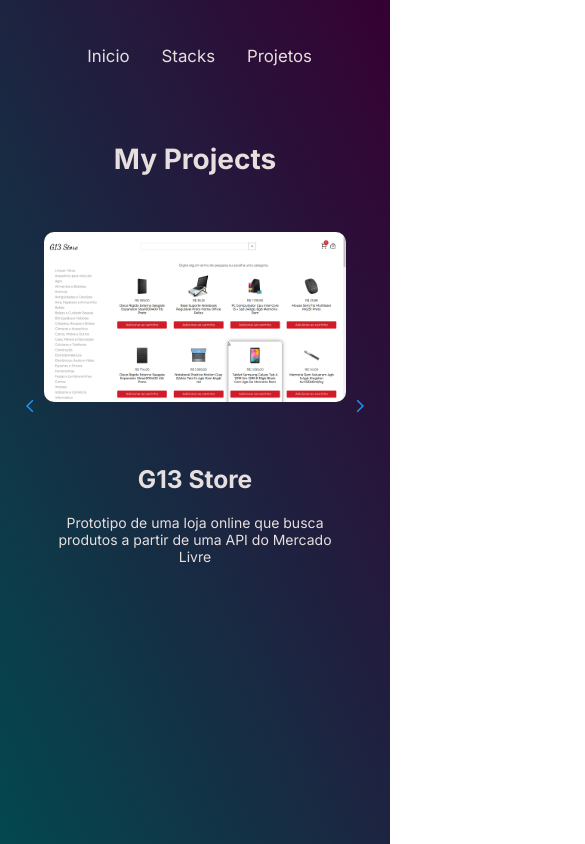
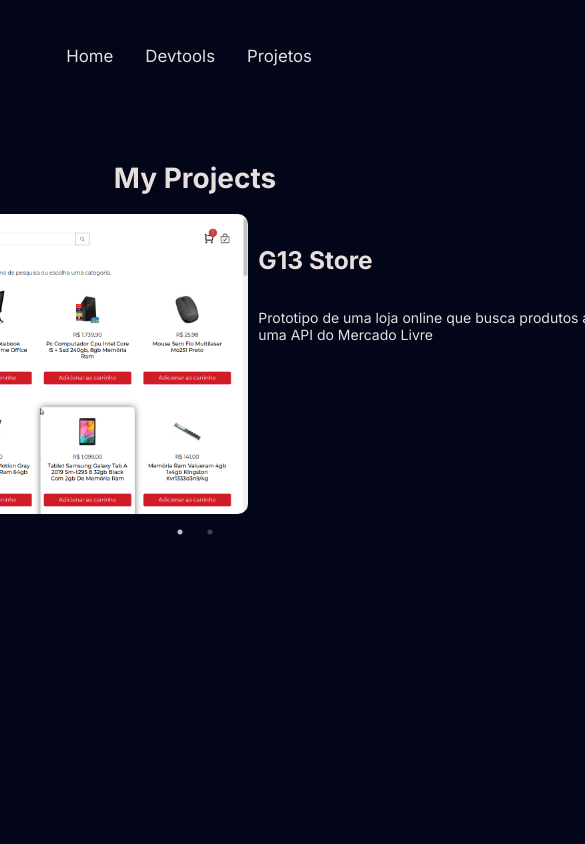
Before and after one commit to johnealves/johnealves.github.io, a React (Create React App) app: page /projects in a window 390 px wide. Shown: the top 844 px of the page, 585 px wide, since content can reach past the window. Built offline with nearby package versions, Linux system fonts and the light colour scheme.

Commit message:
insert slick carrousel on projects

```diff
--- a/package.json
+++ b/package.json
@@ -14,6 +14,8 @@
     "react-icons": "^4.2.0",
     "react-router-dom": "^5.2.0",
     "react-scripts": "4.0.3",
+    "react-slick": "^0.28.1",
+    "slick-carousel": "^1.8.1",
     "web-vitals": "^1.1.1"
   },
   "homepage": "https://johnealves.github.io/johnealves.github.io/",
--- a/public/index.html
+++ b/public/index.html
@@ -4,6 +4,8 @@
     <meta charset="utf-8" />
     <link rel="icon" href="%PUBLIC_URL%/favicon.ico" />
     <meta name="viewport" content="width=device-width, initial-scale=1" />
+    <link rel="stylesheet" type="text/css" charset="UTF-8" href="https://cdnjs.cloudflare.com/ajax/libs/slick-carousel/1.6.0/slick.min.css" />
+    <link rel="stylesheet" type="text/css" href="https://cdnjs.cloudflare.com/ajax/libs/slick-carousel/1.6.0/slick-theme.min.css" />
     <title>Portifolio</title>
   </head>
   <body>
--- a/src/App.css
+++ b/src/App.css
@@ -1,12 +1,14 @@
 @import url('https://fonts.googleapis.com/css2?family=Inter:wght@100;200;300;400;500;600;700;800;900&display=swap');
+@import "~slick-carousel/slick/slick.css";
+@import "~slick-carousel/slick/slick-theme.css";
 
 * {
   box-sizing: border-box;
 }
 
 body {
-  /* background-color: #1E252E; */
-  background-image: linear-gradient(to right top, #03484e, #360033);
+  background-color: #030518;
+  /* background-image: linear-gradient(to right top, #03484e, #360033); */
   color: #E7DFDD;
   font-family: "Inter", Helvetica, Arial, sans-serif;
   margin: 0 1rem;
--- a/src/App.js
+++ b/src/App.js
@@ -9,14 +9,9 @@
   return (
     <div>
       <header>
-        <div className="hamburguer"> Menu
-          <div className="menu-item"><Link exact to="/">Inicio</Link></div>
-          <div className="menu-item"><Link exact to="/stacks">Stacks</Link></div>
-          <div className="menu-item"><Link exact to="/projects">Projetos</Link></div>
-        </div>
         <nav className="main-menu">
-          <Link exact to="/">Inicio</Link>
-          <Link exact to="/stacks">Stacks</Link>
+          <Link exact to="/">Home</Link>
+          <Link exact to="/stacks">Devtools</Link>
           <Link exact to="/projects">Projetos</Link>
         </nav>
       </header>
--- a/src/Component/Home.jsx
+++ b/src/Component/Home.jsx
@@ -8,10 +8,9 @@
       <section className='home-container' id='home'>
         <section className='info-container'>
           <h1>Johne Alves</h1>
-          <h2><span className='linha-vertical'/>Front-end Developer</h2>
+          <h2><span className='linha-vertical'/>Full-stack Developer</h2>
           <p>
             Este é o meu portifolio onde exponho meus pricipais trabalhos e meu amor pela programação.<br/>
-            Sou formado em Economia pela UFRRJ mas atualmente estudo desenvolvimento web full stack na Trybe.
           </p>
           <div>
             <a href="https://www.linkedin.com/in/johne-alves/"  target="_blank" rel="noreferrer">
--- a/src/Component/Projects.jsx
+++ b/src/Component/Projects.jsx
@@ -1,50 +1,23 @@
 import React, { Component } from 'react';
-import projectList from '../data';
-import { FcNext, FcPrevious } from 'react-icons/fc';
 import '../Styles/Projects.css';
+import SimpleSlider from './SimpleSlider';
 
 class Projects extends Component {
-  constructor(props) {
-    super(props);
+  render() {
 
-    this.nextProject = this.nextProject.bind(this);
-    this.previousProject = this.previousProject.bind(this);
-
-    this.state = {
-      index: 0,
+    return (
+      <div className="projects-container">
+        <h1 className="title-page">My Projects</h1>
+        <div className="slider-container">
+          <SimpleSlider />
+        </div>
+      </div>
+    );
   }
 }
 
-  nextProject() {
-    const { index } = this.state;
-    if (index === (projectList.length - 1)) {
-      this.setState({ index: 0 })
-    } else {
-      this.setState({ index: index + 1 })
-    }
-  }
-
-  previousProject() {
-    const { index } = this.state;
-    if ( index === 0) {
-      this.setState({ index: (projectList.length - 1) })
-    } else {
-      this.setState({ index: index - 1 })
-    }
-  }
-
-  render() {
-    const { index } = this.state;
-    return (
-      <div>
-        <h1 className="title-page">My Projects</h1>
-        <div className="list-project-container">
-        <button
-          className="btn-list"
-          onClick={ this.previousProject }
-        >
-          <FcPrevious />
-        </button>
+// eslint-disable-next-line no-lone-blocks
+{/* <div className="list-project-container">
   { projectList.map((project) => (
     <div className="project-container">
       <div className="project-image">
@@ -61,17 +34,6 @@
         <p>{ project.description }</p>
       </div>
     </div>
-          ))[index]}
-        <button
-          className="btn-list"
-          onClick={ this.nextProject }
-        >
-          <FcNext />
-        </button>
-        </div>
-      </div>
-    );
-  }
-}
-
+  ))}
+</div> */}
 export default Projects;
--- /dev/null
+++ b/src/Component/SimpleSlider.js
@@ -0,0 +1,38 @@
+import React, { Component } from "react";
+import Slider from "react-slick";
+import projectList from "../data";
+
+export default class SimpleSlider extends Component {
+  render() {
+    const settings = {
+      dots: true,
+      infinite: true,
+      speed: 500,
+      slidesToShow: 1,
+      slidesToScroll: 1
+    };
+    return (
+      <div>
+        <Slider {...settings}>
+        { projectList.map((project) => (
+          <div className="project-container">
+            <div className="project-image">
+              <a href={project.link} target="_blank" rel="noreferrer">
+                <img src={ project.image } alt={ `imagem ${ project.name }` }/>
+              </a>
+              <div className="project-info">
+                <h1>
+                  <a href={project.link} target="_blank" rel="noreferrer">
+                    { project.name }
+                  </a>
+                </h1>
+                <p>{ project.description }</p>
+              </div>
+            </div>
+          </div>
+        ))}
+        </Slider>
+      </div>
+    );
+  }
+}
--- a/src/Component/Stacks.jsx
+++ b/src/Component/Stacks.jsx
@@ -1,29 +1,57 @@
 import React, { Component } from 'react';
-import { SiGnubash, SiHtml5, SiGit, SiCss3, SiJavascript, SiReact, SiRedux, SiJest } from 'react-icons/si';
+import {
+  SiGnubash,
+  SiHtml5,
+  SiGit,
+  SiCss3,
+  SiJavascript,
+  SiReact,
+  SiRedux,
+  SiJest,
+  SiNodeDotJs,
+  SiMongodb,
+} from 'react-icons/si';
 import { VscJson } from 'react-icons/vsc'
-import { GiGoat } from 'react-icons/gi'
+import { GrMysql } from 'react-icons/gr'
 import '../Styles/stacks.css';
 
-class Stacks extends Component {
-  render() {
-    return (
-      <div className="stack-container">
-        <h1 className="title-page">My Stacks</h1>
-        <ul className="stack-list-container">
-          <li><span><SiGnubash /></span>Unix & bash</li>
-          <li><span><SiGit /></span>Git & GitHub</li>
-          <li><span><SiHtml5 /></span>Html 5</li>
-          <li><span><SiCss3 /></span>CSS 3</li>
-          <li><span><SiJavascript /></span>JavaScript</li>
-          <li><span><SiReact /></span>Reacj.js</li>
-          <li><span><SiRedux /></span>Redux</li>
-          <li><span><VscJson /></span>Requisições API Rest</li>
-          <li><span><SiJest className="jest-icon"/></span>Jest</li>
-          <li><span><GiGoat /></span>React Testing Library</li>
-        </ul>
+function Stacks() {
+  return (
+    <div className="stack-container">
+      <h1 className="title-page">DevTools</h1>
+      <div className="stack-list-container">
+        <div className="stack-card">
+          <SiGit className="icon" color='#e94e31'/>
+          Git & Github
+        </div>
+        <div className="stack-card">
+          <SiHtml5 className="icon" color='#f06529'/>
+          Html 5
+        </div>
+        <div className="stack-card">
+          <SiCss3 className="icon" color="#1e90ff" />CSS 3
+        </div>
+        <div className="stack-card">
+          <SiJavascript className="icon" color="#f7df1e" />JavaScript
+        </div>
+        <div className="stack-card">
+          <SiReact className="icon" color="#61dafb" />Reacj.js
+        </div>
+        <div className="stack-card">
+          <SiRedux className="icon" color="#764abc" />Redux
+        </div>
+        <div className="stack-card">
+          <SiNodeDotJs className="icon" color="#8CBF3D" />Node.js
+        </div>
+        <div className="stack-card">
+          <GrMysql className="icon" color="#1D4A65" />MySQL
+        </div>
+        <div className="stack-card">
+          <SiMongodb className="icon" color="#4E9144" />MongoDB
+        </div>
       </div>
-    );
-  }
+    </div>
+  );
 }
 
 export default Stacks;
--- a/src/Styles/Projects.css
+++ b/src/Styles/Projects.css
@@ -1,84 +1,32 @@
-.list-project-container {
+.projects-container {
   align-items: center;
   display: flex;
-  height: 70vh;
-  justify-content: center;
-  margin: auto;
-  max-width: 70rem;
-  padding: 0;
+  flex-direction: column;
 }
 
-.btn-list {
-  align-items: center;
-  background-color: transparent;
-  border: none;
-  border-radius: 50%;
-  color: aliceblue;
-  display: flex;
-  font-size: 5rem;
-  justify-content: center;
-  margin: auto;
-}
-
-.btn-list:focus {
-  outline: none;
-}
-
-.btn-list:hover {
-  transform: scale(1.5);
-  transition: 0.5s;
-}
-
-.project-container {
-  align-items: center;
-  border-radius: 10px;
-  display: flex;
-  justify-content: center;
-  margin: auto;
+.slider-container {
+  max-width: 60rem;
 }
 
 .project-image {
-  width: 100%;
+  display: flex;
+}
+
+.project-info {
+  display: flex;
+  flex-direction: column;
+  padding: 10px;
 }
 
 .project-image img{
-  border-radius: 10px 10px 10px 10px;
-  width: 100%;
+  border-radius: 10px;
+  height: 300px;
 }
 
-.project-image:hover {
-  transform: scale(1.03);
-  transition: 0.5s;
+.slick-dots li.slick-active button:before {
+  color: #fff;
 }
 
-.project-info {
-  text-align: center;
-  padding: 0 15px;
+.slick-dots li button:before {
+  color: #fff;
 }
-
-@media (max-width: 820px) {
-  .list-project-container {
-    height: 50vh;
-    margin: 0;
-  }
-
-  .project-container {
-    align-items: center;
-    border-radius: 10px;
-    flex-direction: column;
-    justify-content: space-evenly;
-    height: 100%;
-    width: 100%;
-  }
-  .project-info {
-    text-align: center;
-    padding: 0;
-    width: 100%;
-  }
-
-  .btn-list {
-    font-size: 1rem;
-    margin: 0;
-    position: sticky;
-  }
-}
--- a/src/data.js
+++ b/src/data.js
@@ -1,5 +1,5 @@
 import g13 from './Assets/g13-store.png'
-import pokedex from './Assets/foto-my-pokedex.png'
+import trivia from './Assets/trivia.png'
 
 const projectList = [
   {
@@ -9,10 +9,10 @@
     link: 'https://johnealves.github.io/g13-store/',
   },
   {
-    name: "My Pokedex",
-    description: "Um catalogo feito em react com informações dos pokemons da primeira geração",
-    image: pokedex,
-    link: 'https://johnealves.github.io/my-pokedex/',
+    name: "Trivia game",
+    description: 'Aplicação web que gera um perguntas aleatorias com multiplas opções de resposta utilizado a API "Open Trivia Databse"',
+    image: trivia,
+    link: 'https://johnealves.github.io/trivia-game/',
   }
 ]
 
```
Also changed, not shown: src/Styles/stacks.css (+34 -8 lines), src/Assets/trivia.png (added), 1 other file (tests, documents, lock files or other folders). Lines whose indentation alone changed are shown as unchanged.
